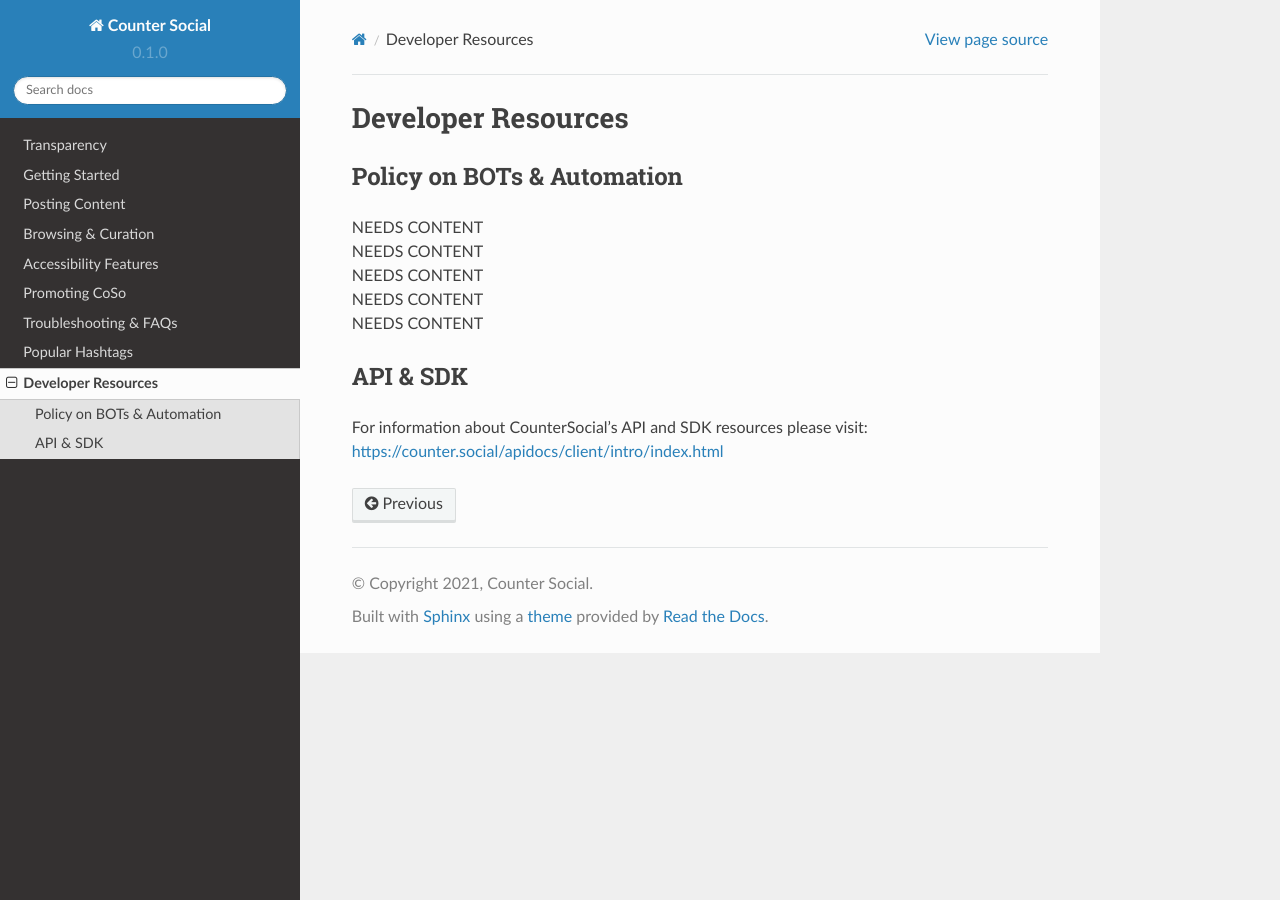
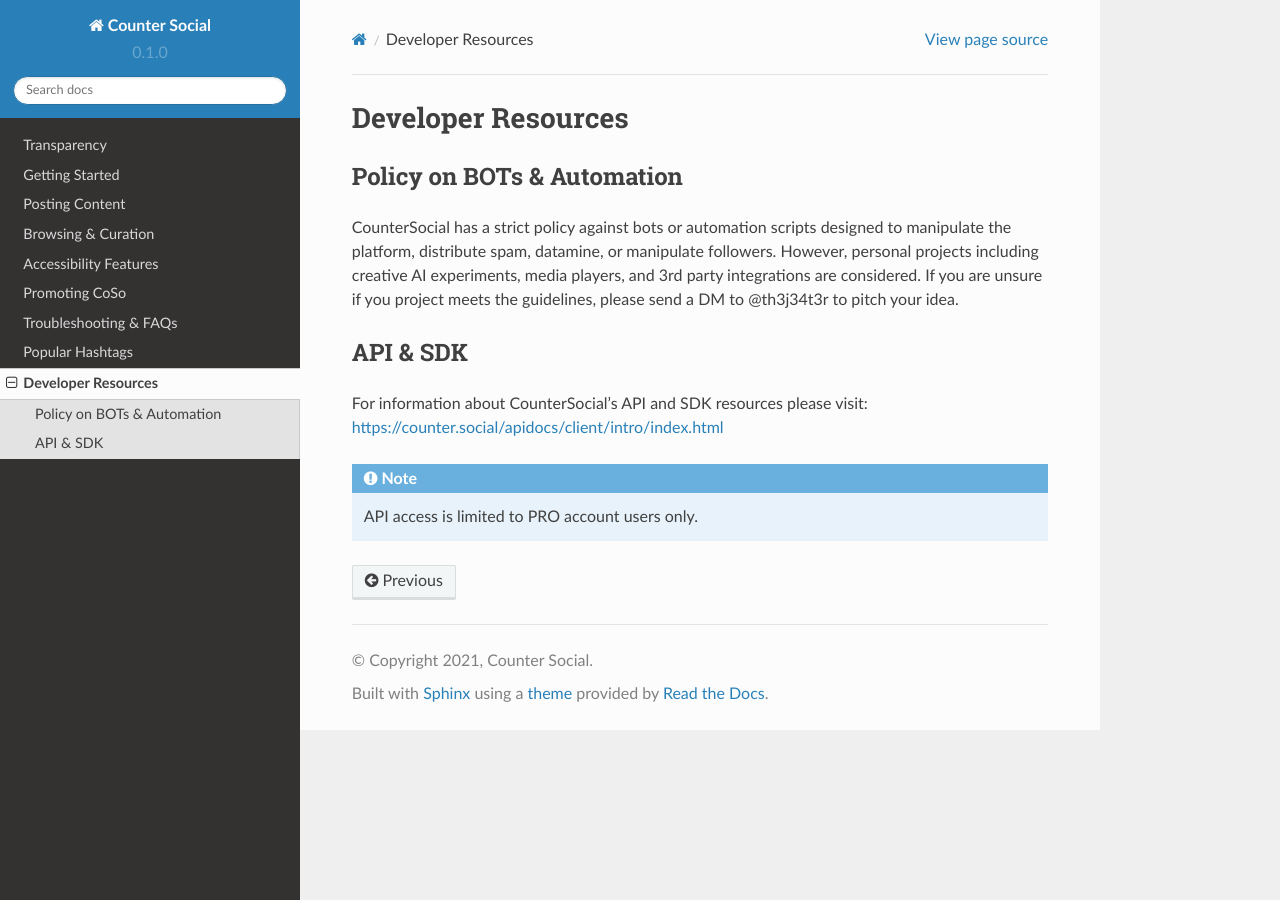
Before and after one commit to itskel/userguide, a Sphinx documentation site: the page built from docs/source/developer-resources.rst, in a window 1280 px wide. Built offline with Sphinx 7.4.7 and the Read the Docs theme 2.0.0, drawn with Linux system fonts in a browser that asks for light colours; pages that are not in the unit, such as notebooks, are missing from menus.

Commit message:
Update developer-resources.rst

```diff
--- a/docs/source/developer-resources.rst
+++ b/docs/source/developer-resources.rst
@@ -3,13 +3,12 @@
 
 Policy on BOTs & Automation
 ----------
-| NEEDS CONTENT
-| NEEDS CONTENT
-| NEEDS CONTENT
-| NEEDS CONTENT
-| NEEDS CONTENT
+
+CounterSocial has a strict policy against bots or automation scripts designed to manipulate the platform, distribute spam, datamine, or manipulate followers. However, personal projects including creative AI experiments, media players, and 3rd party integrations are considered. If you are unsure if you project meets the guidelines, please send a DM to @th3j34t3r to pitch your idea.
 
 
 API & SDK
 ----------
 For information about CounterSocial's API and SDK resources please visit: https://counter.social/apidocs/client/intro/index.html
+
+.. note:: API access is limited to PRO account users only.
```
